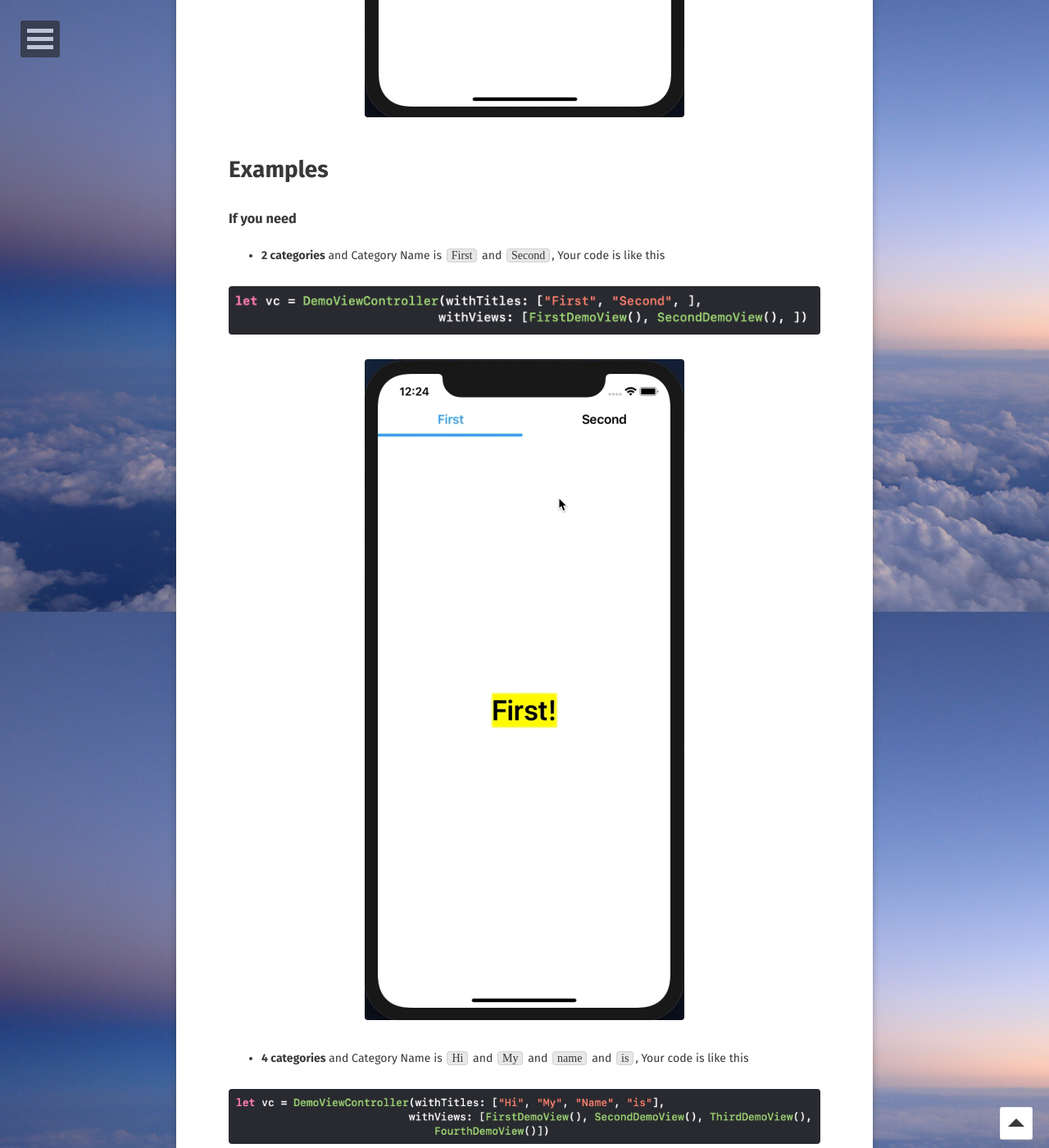
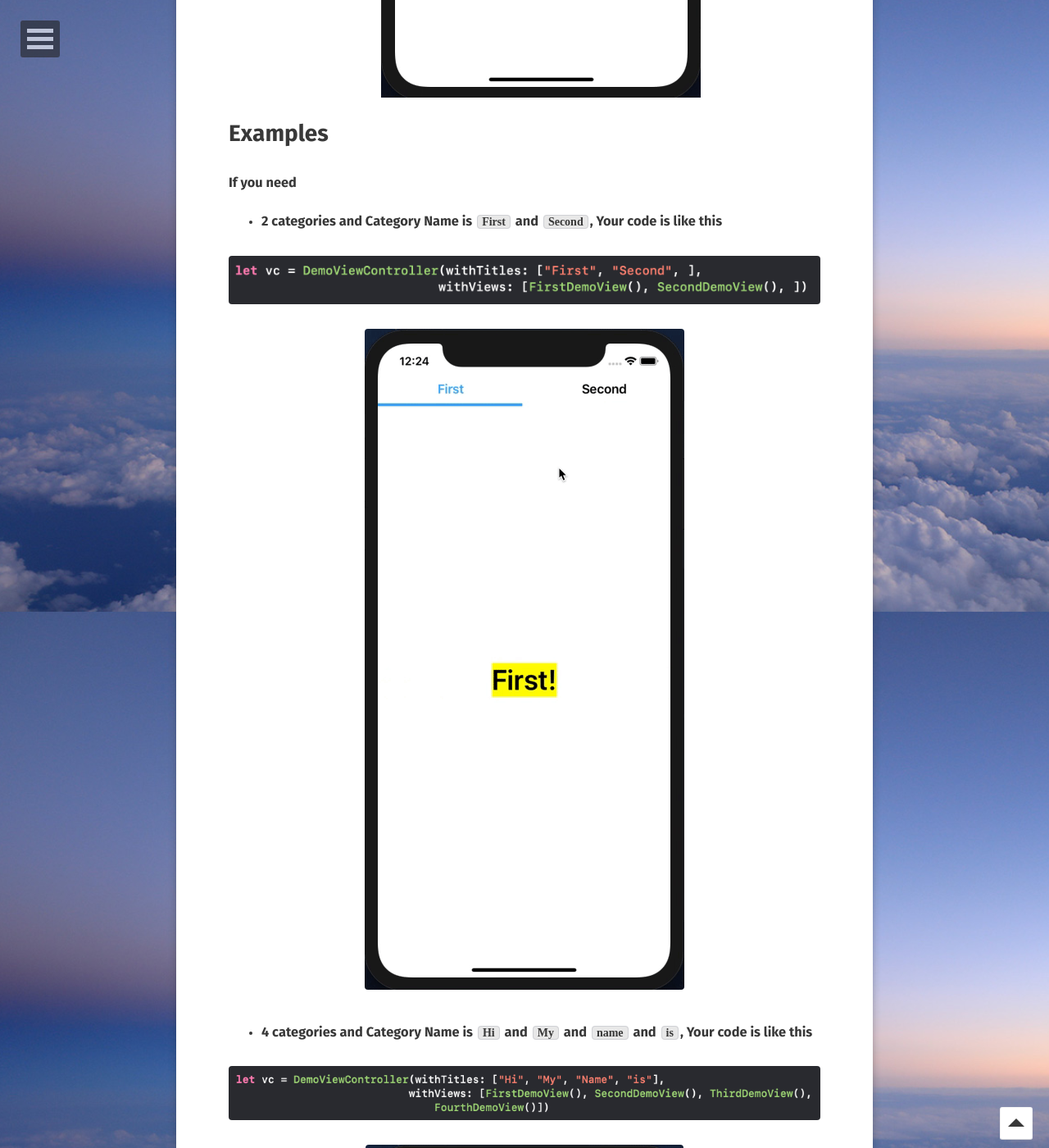
Before and after one commit to DanJeong-KR/changSic.github.io, a Jekyll site: the page built from _posts/2019-07-16-CustomCategoryView.md, in a window 1280 px wide and 1400 px high, scrolled down 2854 px. Shown: the whole window at 82% size. Built offline with Jekyll 4.4.1, drawn with Linux system fonts in a browser that asks for light colours; some web fonts are replaced; comment, search, counter and statistics services are not loaded.

Commit message:
Edit html in CategoryTabBar

```diff
--- a/_posts/2019-07-16-CustomCategoryView.md
+++ b/_posts/2019-07-16-CustomCategoryView.md
@@ -64,15 +64,13 @@
 
 5. (Optional) The last parameter is an option for whether the category can be scrolled.
 The image below is a true option, so you can scroll through the categories.
-<figure>
-	<img src="/assets/CategoryScrollingWithIndicatorBar.gif" height = 400>
-</figure>
+<img src="/assets/CategoryScrollingWithIndicatorBar.gif" height = 400>
 
 
 # Examples
 
 ### If you need
-* **2 categories** and Category Name is `First` and `Second`, Your code is like this
+* ### 2 categories and Category Name is `First` and `Second`, Your code is like this
 <figure>
   <a href="/assets/categoryCodeDemo1.png">
 	<img src="/assets/categoryCodeDemo1.png">
@@ -80,11 +78,11 @@
 </figure>
 <figure>
   <a href="/assets/CategoryNumIs2.gif">
-	<img src="/assets/CategoryNumIs2.gif" height = "400">
+	<img src="/assets/CategoryNumIs2.gif">
   </a>
 </figure>
 
-* **4 categories** and Category Name is `Hi` and `My` and `name` and `is`, Your code is like this
+* ### 4 categories and Category Name is `Hi` and `My` and `name` and `is`, Your code is like this
 <figure>
   <a href="/assets/categoryCodeDemo2.png">
 	<img src="/assets/categoryCodeDemo2.png">
@@ -92,7 +90,7 @@
 </figure>
 <figure>
   <a href="/assets/CategoryNumIs4.gif">
-	<img src="/assets/CategoryNumIs4.gif" height = 400>
+	<img src="/assets/CategoryNumIs4.gif">
   </a>
 </figure>
 
@@ -127,9 +125,8 @@
 </figure>
 
 5. (선택사항) 마지막 인자는 카테고리가 스크롤이 가능한지에 대한 옵션입니다. 아래 사진에서는 true 옵션에 해당하는 것이어서 카테고리가 스크롤 됨을 볼 수 있습니다.
-<figure>
-	<img src="/assets/CategoryScrollingWithIndicatorBar.gif" height = 400>
-</figure>
+<img src="/assets/CategoryScrollingWithIndicatorBar.gif" height = 400>
+
 
 
 # Examples
@@ -143,7 +140,7 @@
 </figure>
 <figure>
   <a href="/assets/CategoryNumIs2.gif">
-	<img src="/assets/CategoryNumIs2.gif" height = 400>
+	<img src="/assets/CategoryNumIs2.gif">
   </a>
 </figure>
 
@@ -155,7 +152,7 @@
 </figure>
 <figure>
   <a href="/assets/CategoryNumIs4.gif">
-	<img src="/assets/CategoryNumIs4.gif" height = 400>
+	<img src="/assets/CategoryNumIs4.gif">
   </a>
 </figure>
 
```
